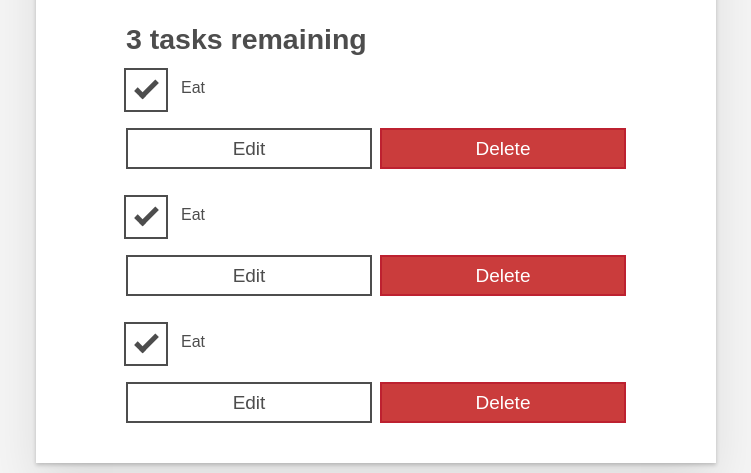
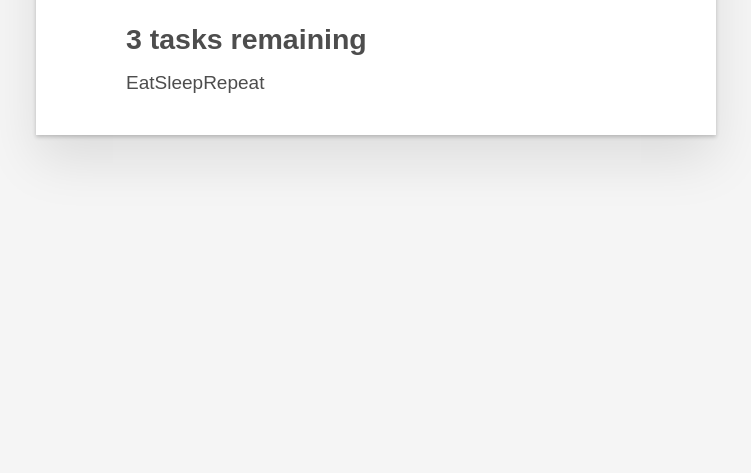
Before and after one commit to julienbigras/to-do-app-code-along, a React (Create React App) app: page / in a window 1280 px wide. Shown: the part 184-657 px from the top of the page, without its empty margins (264-1015 px from the left). Built offline with nearby package versions, Linux system fonts and the light colour scheme.

Commit message:
some updates, HMR issues

```diff
--- a/src/App.js
+++ b/src/App.js
@@ -1,7 +1,9 @@
 import Form from "./Components/Form";
-import Todo from "./Components/Todo";
+// import Todo from "./Components/Todo";
 
 function App(props) {
+  const taskList = props.tasks.map((task) => task.name);
+
   return (
     <div className="todoapp stack-large">
       <h1>TodoMatic</h1>
@@ -29,9 +31,7 @@ function App(props) {
         className="todo-list stack-large stack-exception"
         aria-labelledby="list-heading"
       >
-        <Todo />
-        <Todo />
-        <Todo />
+        {taskList}
       </ul>
     </div>
   );
--- a/src/Components/Todo.js
+++ b/src/Components/Todo.js
@@ -1,18 +1,18 @@
-function Todo() {
+function Todo(props) {
   return (
     <li className="todo stack-small">
       <div className="c-cb">
-        <input id="todo-0" type="checkbox" defaultChecked={true} />
-        <label className="todo-label" htmlFor="todo-0">
-          Eat
+        <input id={props.id} type="checkbox" defaultChecked={props.completed} />
+        <label className="todo-label" htmlFor={props.id}>
+          {props.name}
         </label>
       </div>
       <div className="btn-group">
         <button type="button" className="btn">
-          Edit <span className="visually-hidden">Eat</span>
+          Edit <span className="visually-hidden">{props.name}</span>
         </button>
         <button type="button" className="btn btn__danger">
-          Delete <span className="visually-hidden">Eat</span>
+          Delete <span className="visually-hidden">{props.name}</span>
         </button>
       </div>
     </li>
--- a/src/index.js
+++ b/src/index.js
@@ -1,14 +1,20 @@
-import React from 'react';
-import ReactDOM from 'react-dom';
-import './index.css';
-import App from './App';
-import reportWebVitals from './reportWebVitals';
+import React from "react";
+import ReactDOM from "react-dom";
+import "./index.css";
+import App from "./App";
+import reportWebVitals from "./reportWebVitals";
+
+const DATA = [
+  { id: "todo-0", name: "Eat", completed: true },
+  { id: "todo-1", name: "Sleep", completed: false },
+  { id: "todo-2", name: "Repeat", completed: false },
+];
 
 ReactDOM.render(
   <React.StrictMode>
-    <App />
+    <App tasks={DATA} />
   </React.StrictMode>,
-  document.getElementById('root')
+  document.getElementById("root")
 );
 
 // If you want to start measuring performance in your app, pass a function
```
Also changed, not shown: src/testData.js (deleted, +0 -16 lines).
